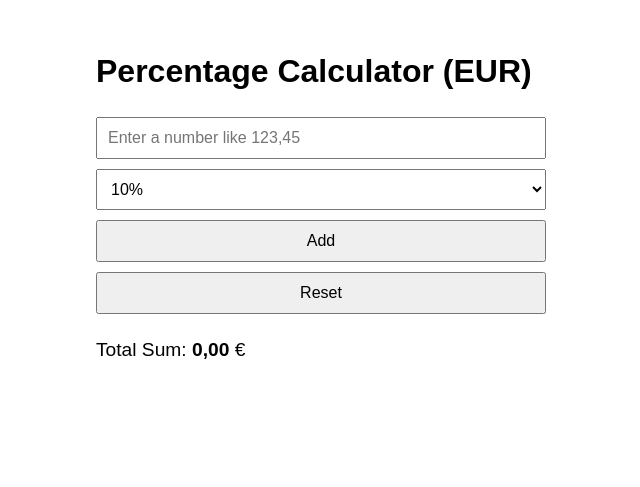
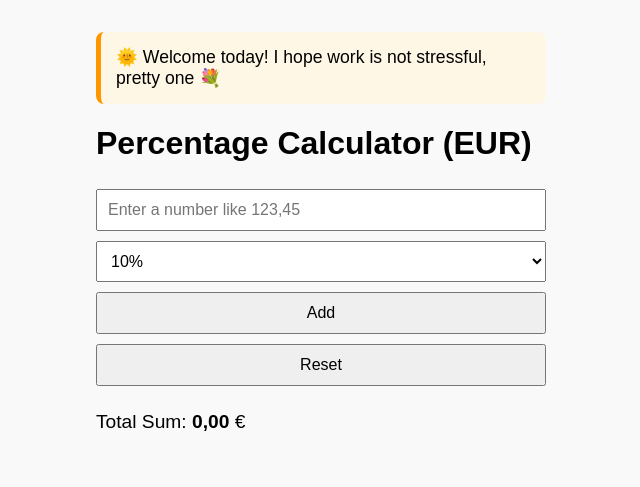
Before and after one commit to oja-oba/calculator, a plain HTML site: page index.html in a window 1280 px wide. Shown: the whole page, without its empty margins (319-959 px from the left). Drawn offline with Linux system fonts and the light colour scheme.

Commit message:
fourth commit

```diff
--- a/index.html
+++ b/index.html
@@ -10,6 +10,29 @@
       padding: 2em;
       max-width: 450px;
       margin: auto;
+      background-color: #f9f9f9;
+    }
+
+    .welcome {
+      background-color: #fff7e6;
+      border-left: 5px solid #ff9800;
+      padding: 15px;
+      margin-bottom: 20px;
+      font-size: 1.1em;
+      border-radius: 8px;
+      animation: fadeSlide 2s ease-out forwards;
+      opacity: 0;
+    }
+
+    @keyframes fadeSlide {
+      0% {
+        opacity: 0;
+        transform: translateY(-10px);
+      }
+      100% {
+        opacity: 1;
+        transform: translateY(0);
+      }
     }
 
     input, button, select {
@@ -31,6 +54,11 @@
   </style>
 </head>
 <body>
+
+  <div class="welcome">
+    🌞 Welcome today! I hope work is not stressful, pretty one 💐
+  </div>
+
   <h1>Percentage Calculator (EUR)</h1>
 
   <input type="text" id="numberInput" placeholder="Enter a number like 123,45" />
```
